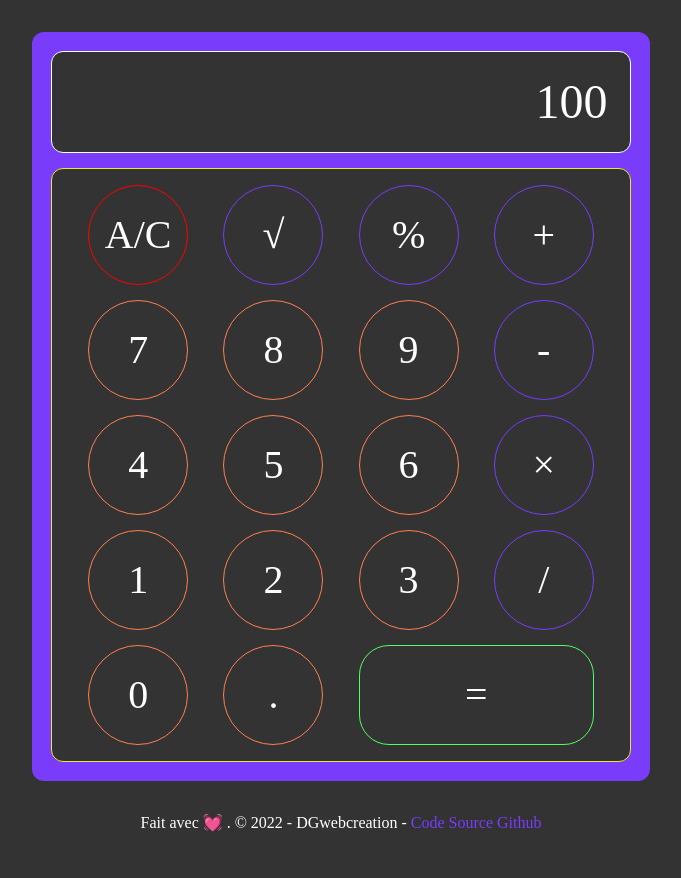
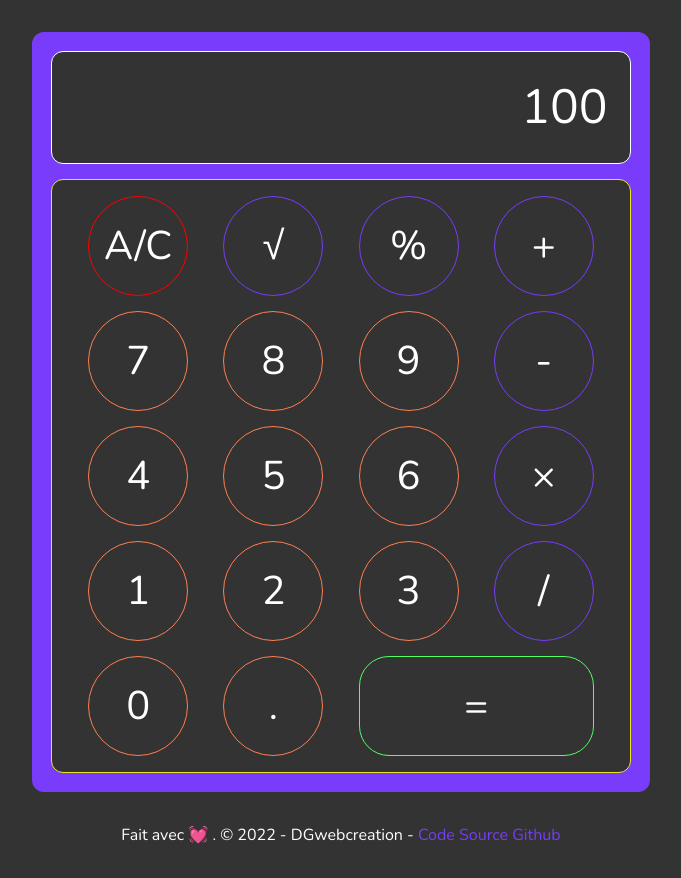
Before and after one commit to letotor/simply-calculator, a website built with Parcel: page index.html in a window 1280 px wide. Shown: the whole page, without its empty margins (299-980 px from the left). Built offline with nearby package versions, Linux system fonts and the light colour scheme.

Commit message:
change font family nunito

```diff
--- a/index.html
+++ b/index.html
@@ -6,6 +6,12 @@
     <meta http-equiv="X-UA-Compatible" content="IE=edge">
     <meta name="viewport" content="width=device-width, initial-scale=1.0">
     <title>Simply Calculator</title>
+
+    <link rel="preconnect" href="https://fonts.googleapis.com">
+    <link rel="preconnect" href="https://fonts.gstatic.com" crossorigin>
+    <link href="https://fonts.googleapis.com/css2?family=Nunito:wght@400;500&family=Roboto+Flex:wght@400;500&display=swap"
+        rel="stylesheet">
+
     <script type="text/javascript" src="./index.js" defer></script>
    <link href="./style.css" rel="stylesheet" >
 </head>
--- a/style.css
+++ b/style.css
@@ -38,6 +38,8 @@
     body{
         background:var(--dark) ; /*itodo --light for --light theme (localstorage)*/
         color:var(--light);
+
+        font-family: 'Nunito', sans-serif;
     }
 
 /*****CLASSE GENERIQUES****/
@@ -86,8 +88,10 @@
         /* flex-basis: 100px; */
         background-color: var(--main-color);
 
-    text-align: right;
+     text-align: right;
     font-size:3rem;
+    font-weight: 400;
+
     }
 /***** FIN LCD ******/
 
```
